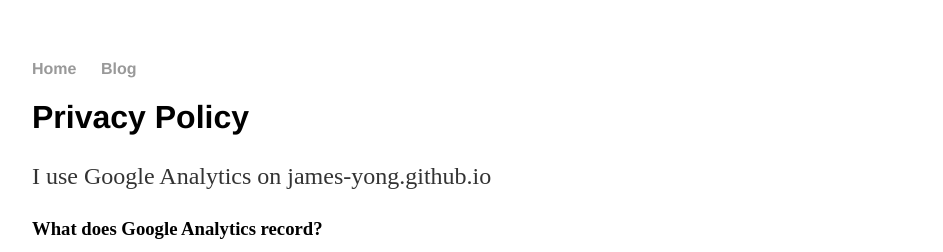
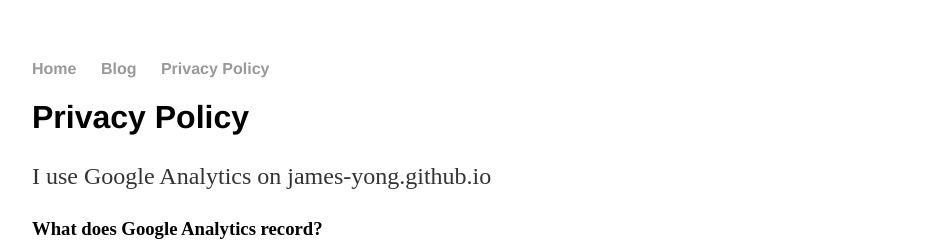
Before and after one commit to james-yong/james-yong.github.io, a Jekyll site: the page built from PRIVACY_POLICY.md, in a window 1280 px wide. Shown: the top 252 px of the page, without its empty margins (160-1103 px from the left). Built offline with Jekyll 4.4.1, drawn with Linux system fonts in a browser that asks for light colours; our own code applies the rules of GitHub Pages for plain Markdown files.

Commit message:
Update default.html

```diff
--- a/_layouts/default.html
+++ b/_layouts/default.html
@@ -6,6 +6,7 @@
 	    		<ul>
 	        		<li><a href="/">Home</a></li>
 	        		<li><a href="/blog">Blog</a></li>
+				<li><a href="PRIVACY_POLICY">Privacy Policy</a></li>
 	    		</ul>
 			</nav>
 			<div class="container">
```
